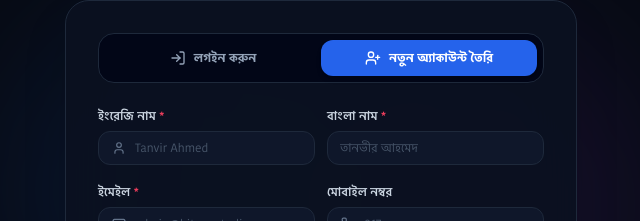
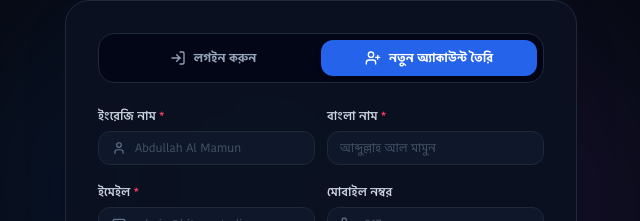
Before and after one commit to hitunefactory/hitune, a React (Vite) app: page /login in a window 1280 px wide. Both pictures are taken after a click on the button "নতুন অ্যাকাউন্ট তৈরি". Shown: the part 202-423 px from the top of the page, without its empty margins (319-959 px from the left). Built offline with nearby package versions, Linux system fonts and the light colour scheme; no server answers; the database is empty.

Commit message:
fix: update registration placeholder names to Abdullah Al Mamun and আব্দুল্লাহ আল মামুন

```diff
--- a/src/pages/auth/LoginPage.tsx
+++ b/src/pages/auth/LoginPage.tsx
@@ -239,7 +239,7 @@ export const LoginPage: React.FC = () => {
                       type="text"
                       value={fullName}
                       onChange={(e) => setFullName(e.target.value)}
-                      placeholder="Tanvir Ahmed"
+                      placeholder="Abdullah Al Mamun"
                       required
                       className="w-full pl-9 pr-3 py-2 bg-slate-900 border border-slate-800 rounded-xl text-xs text-slate-200 placeholder:text-slate-600 focus:outline-none focus:ring-1 focus:ring-blue-500"
                     />
@@ -254,7 +254,7 @@ export const LoginPage: React.FC = () => {
                     type="text"
                     value={bengaliName}
                     onChange={(e) => setBengaliName(e.target.value)}
-                    placeholder="তানভীর আহমেদ"
+                    placeholder="আব্দুল্লাহ আল মামুন"
                     required
                     className="w-full px-3 py-2 bg-slate-900 border border-slate-800 rounded-xl text-xs text-slate-200 placeholder:text-slate-600 focus:outline-none focus:ring-1 focus:ring-blue-500"
                   />
```
